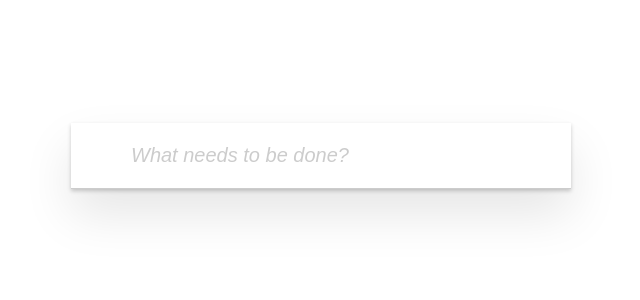
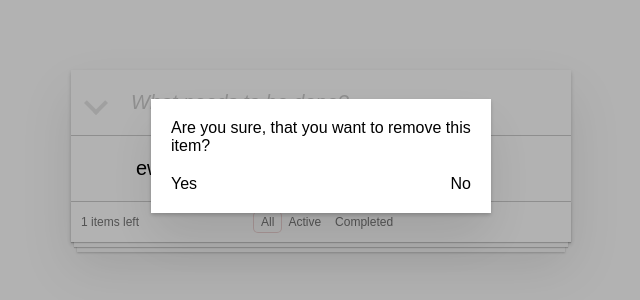
Before and after one commit to koostya/react, a React (Create React App) app: page / in a window 1280 px wide. Shown: the part 244-544 px from the top of the page, without its empty margins (319-959 px from the left). Built offline with nearby package versions, Linux system fonts and the light colour scheme.

Commit message:
modal added

```diff
--- a/public/css/style.css
+++ b/public/css/style.css
@@ -314,3 +314,43 @@ li {
 .edit .updateInput {
     display: block;
 }
+
+.confirm-modal-wrap {
+    position: fixed;
+    top: 0;
+    left: 0;
+    width: 100vw;
+    height: 100vh;
+    z-index: 999;
+}
+
+.confirm-modal-bg {
+    position: absolute;
+    width: 100%;
+    height: 100%;
+    background-color: rgba(0,0,0,.3);
+}
+
+.confirm-modal-inner {
+    width: 300px;
+    background-color: rgba(255,255,255,1);
+    position: absolute;
+    top: 50%;
+    left: 50%;
+    transform: translate(-50%, -50%);
+    padding: 20px;
+    box-shadow: 0 2px 4px 0 rgba(0, 0, 0, 0.2), 0 25px 50px 0 rgba(0, 0, 0, 0.1);
+}
+
+.modal-but {
+    display: inline-block;
+    cursor: pointer;
+}
+
+.modal-but.cancel-but {
+    float: right;
+}
+
+.modal-text {
+    padding-bottom: 20px;
+}
--- a/src/actions/actions.js
+++ b/src/actions/actions.js
@@ -44,10 +44,11 @@ export function removeItem(id) {
     }
 }
 
-export function changeCompleted(id) {
+export function changeCompleted(id, check) {
     return {
         type: CHANGE_COMPLETED,
-        id
+        id,
+        check
     }
 }
 
--- a/src/components/Item.js
+++ b/src/components/Item.js
@@ -1,6 +1,7 @@
 import React, { Component } from 'react';
+import { connect } from 'react-redux';
 
-import { removeItem, changeCompleted, changeEditing, updateItem } from '../actions/actions';
+import { removeItem, changeCompleted, changeEditing, updateItem, setAllChecked } from '../actions/actions';
 
 class Item extends Component {
     constructor(props) {
@@ -11,10 +12,14 @@ class Item extends Component {
         };
     }
 
+    componentWillReceiveProps(nextProps) {
+        this.props.chooseAllCheck(nextProps.store.getState().store)
+    }
+
     editInput = (e) => {
         if(e.key === 'Enter' || e.key === 'Esc') {
-            this.props.dispatch(updateItem(this.props.id, this.state.text));
-            this.props.dispatch(changeEditing(this.props.id));
+            this.props.store.dispatch(updateItem(this.props.id, this.state.text));
+            this.props.store.dispatch(changeEditing(this.props.id));
         }
     }
 
@@ -26,19 +31,38 @@ class Item extends Component {
 
     render() {
         const { dispatch } = this.props;
+        const { text } = this.state;
         return(
             <li>
-                <div className={this.props.completed ? 'item completed' : 'item'} onDoubleClick={() => (this.props.dispatch(changeEditing(this.props.id)))}>
+                <div
+                    className={this.props.completed ? 'item completed' : 'item'}
+                    onDoubleClick={() => (dispatch(changeEditing(this.props.id)))}
+                >
                     <div className="checkbox">
-                        <input type="checkbox" id={this.props.id} onChange={() => {this.props.dispatch(changeCompleted(this.props.id))}} checked={this.completed ? 'checked' : ''} />
+                        <input
+                            type="checkbox"
+                            id={this.props.id}
+                            onChange={() => {dispatch(changeCompleted(this.props.id, false))}}
+                            checked={this.props.completed ? 'checked' : ''}
+                        />
                         <label htmlFor={this.props.id}></label>
                     </div>
                     <div className="text">
                         <span>{this.props.text}</span>
                     </div>
-                    <div className="remove" onClick={() => (this.props.dispatch(removeItem(this.props.id)))}></div>
+                    <div
+                        className="remove"
+                        onClick={() => (dispatch(removeItem(this.props.id)))}
+                    ></div>
                     {this.props.editing ?
-                        <input type="text" className="updateInput" onBlur={(e) => {this.props.dispatch(updateItem(this.props.id, e.target.value)); this.props.dispatch(changeEditing(this.props.id))}} onChange={(e) => (this.editInputHandler(e))} onKeyPress={this.editInput} value={this.state.text} />
+                        <input
+                            type="text"
+                            className="updateInput"
+                            onBlur={(e) => {dispatch(updateItem(this.props.id, e.target.value)); dispatch(changeEditing(this.props.id))}}
+                            onChange={(e) => (this.editInputHandler(e))}
+                            onKeyPress={this.editInput}
+                            value={text}
+                        />
                         :
                         ''
                     }
@@ -48,4 +72,6 @@ class Item extends Component {
     }
 }
 
-export default Item;
+export default connect(
+    state => ({})
+)(Item);
--- a/src/components/List.js
+++ b/src/components/List.js
@@ -1,5 +1,4 @@
 import React, { Component } from 'react';
-import { connect } from 'react-redux';
 
 import Item from './Item';
 
@@ -8,14 +7,16 @@ class List extends Component {
         return(
             <div id='list'>
                 <ul>
-                    {this.props.items.map((item, idx) => (
+                    {this.props.items.map((item, idx, arr) => (
                         <Item
                             key={idx}
                             id={item.id}
                             text={item.text}
                             completed={item.completed}
                             editing={item.editing}
-                            dispatch={this.props.dispatch}
+                            store={this.props.store}
+                            chooseAllCheck={this.props.chooseAllCheck}
+                            items={arr}
                         />
                     ))}
                 </ul>
@@ -24,8 +25,4 @@ class List extends Component {
     }
 }
 
-export default connect(
-    state => ({
-
-    })
-)(List);
+export default List;
--- a/src/components/Menu.js
+++ b/src/components/Menu.js
@@ -1,9 +1,22 @@
 import React, { Component } from 'react';
+import { connect } from 'react-redux';
 
-import { setFilter } from '../actions/actions';
+import { setFilter, removeItem } from '../actions/actions';
 
 class Menu extends Component {
+
+    removeManyItems = () => {
+        let items = this.props.items;
+
+        for(let i = 0; i < items.length; i++) {
+            if(items[i].completed === true) {
+                this.props.dispatch(removeItem(items[i].id));
+            }
+        }
+    }
+
     render() {
+        const { filter, items, dispatch } = this.props;
         return(
             <div id="menu" className="menu">
                 <div>
@@ -12,12 +25,30 @@ class Menu extends Component {
                             <span>{this.props.itemsLeft}</span> items left
                         </div>
                         <div className="tabs">
-                            <div className={`tab ${this.props.store.getState().store.filter === 'ALL' && 'active'}`} onClick={() => {this.props.store.dispatch(setFilter('ALL'))}}>All</div>
-                            <div className={`tab ${this.props.store.getState().store.filter === 'ACTIVE' && 'active'}`} onClick={() => {this.props.store.dispatch(setFilter('ACTIVE'))}}>Active</div>
-                            <div className={`tab ${this.props.store.getState().store.filter === 'COMPLETED' && 'active'}`} onClick={() => {this.props.store.dispatch(setFilter('COMPLETED'))}}>Completed</div>
+                            <div
+                                className={`tab ${filter === 'ALL' && 'active'}`}
+                                onClick={() => {dispatch(setFilter('ALL'))}}
+                            >
+                                All
+                            </div>
+                            <div
+                                className={`tab ${filter === 'ACTIVE' && 'active'}`}
+                                onClick={() => {dispatch(setFilter('ACTIVE'))}}
+                            >
+                                Active
+                            </div>
+                            <div
+                                className={`tab ${filter === 'COMPLETED' && 'active'}`}
+                                onClick={() => {dispatch(setFilter('COMPLETED'))}}
+                            >
+                                Completed
+                            </div>
                         </div>
-                        {this.props.store.getState().store.items.length - this.props.itemsLeft > 0 ?
-                            <button id="clear_completed" onClick={(e) => (this.props.removeManyItems(e))}>
+                        {items.length - this.props.itemsLeft > 0 ?
+                            <button
+                                id="clear_completed"
+                                onClick={() => (this.removeManyItems())}
+                            >
                                 Clear completed
                             </button>
                             :
@@ -30,4 +61,9 @@ class Menu extends Component {
     }
 }
 
-export default Menu;
+export default connect(
+    state => ({
+        items: state.store.items,
+        filter: state.store.filter
+    })
+)(Menu);
--- /dev/null
+++ b/src/components/Modal.js
@@ -0,0 +1,33 @@
+import React, { Component } from 'react';
+import { connect } from 'react-redux';
+
+class Modal extends Component {
+
+    render() {
+        return(
+            <div className='confirm-modal-wrap'>
+                <div className='confirm-modal-bg'>
+                    <div className='confirm-modal-inner'>
+                        <div className='modal-text'>
+                            Are you sure, that you want to remove this item?
+                        </div>
+                        <div
+                            className='confirm-but modal-but'
+                        >
+                            Yes
+                        </div>
+                        <div
+                            className='cancel-but modal-but'
+                        >
+                            No
+                        </div>
+                    </div>
+                </div>
+            </div>
+        );
+    }
+}
+
+export default connect(
+    state => ({})
+)(Modal);
--- a/src/containers/App.js
+++ b/src/containers/App.js
@@ -4,55 +4,43 @@ import { connect } from 'react-redux';
 import Input from '../components/Input';
 import List from '../components/List';
 import Menu from '../components/Menu';
+import Modal from '../components/Modal';
 
-import { addItem, removeItem, setFilter, setAllChecked, changeCompleted, Filters } from '../actions/actions';
+import { addItem, setAllChecked } from '../actions/actions';
 
 class App extends Component {
-    constructor(props) {
-        super(props);
+
+    filterItems = value => {
+        let items = this.props.items,
+            loadCompleted;
+
+        value === 'COMPLETED' ? loadCompleted = true : value === 'ACTIVE' ? loadCompleted = false : loadCompleted = 'all'
+
+        return items.filter((item, i, arr) => {
+            if(item.completed === loadCompleted) {
+                return item
+            } else if(loadCompleted === 'all'){
+                return item
+            }
+        })
     }
 
-    componentDidMount(prevProps, prevState) {
-        if(prevProps !== this.props) {
-            this.props.dispatch(setAllChecked(this.chooseAllCheck()));
-        }
-    }
+    checkHowManyItemsLeft = (nextProps) => {
+        let countLeftItems = 0;
 
-    filterItems = value => {
-        console.log(this.props)
-        let items = this.props.items,
-            filteredItems = [];
-
-        for(let i = 0; i < items.length; i++) {
-            if(value === 'COMPLETED' && items[i].completed === true) {
-                filteredItems.push(items[i]);
-            } else if(value === 'ACTIVE' && items[i].completed === false) {
-                filteredItems.push(items[i]);
-            } else if(value === 'ALL') {
-                filteredItems.push(items[i]);
+        for(let i = 0; i < nextProps.items.length; i++) {
+            if(nextProps.items[i].completed === false) {
+                countLeftItems++;
             }
         }
 
-        console.log(filteredItems)
-
-        return filteredItems;
+        return countLeftItems;
     }
 
-    removeManyItems = () => {
-        let items = this.props.items,
-            newItems = [];
-
-        for(let i = 0; i < items.length; i++) {
-            if(items[i].completed === true) {
-                this.props.dispatch(removeItem(items[i].id));
-            }
-        }
-    }
-
-    chooseAllCheck = () => {
+    chooseAllCheck = (nextProps) => {
         let chooseAllChecked;
 
-        if(this.checkHowManyItemsLeft() === 0  && this.props.items.length !== 0) {
+        if(this.checkHowManyItemsLeft(nextProps) === 0  && nextProps.items.length !== 0) {
             chooseAllChecked = true;
         } else {
             chooseAllChecked = false;
@@ -61,38 +49,28 @@ class App extends Component {
         return chooseAllChecked;
     }
 
-    checkHowManyItemsLeft = () => {
-        let countLeftItems = 0;
-
-        console.log(this.props.data.getState().store);
-
-        for(let i = 0; i < this.props.data.getState().store.items.length; i++) {
-            if(this.props.data.getState().store.items[i].completed === false) {
-                countLeftItems++;
-            }
-        }
-
-        return countLeftItems;
-    }
-
     render() {
-        const { filter } = this.props;
+        const { filter, items } = this.props;
         return (
             <div className="mvc" id="mvc">
-                <Input />
+                <Input
+                    chooseAllCheck={this.chooseAllCheck}
+                />
                 <List
                     items={this.filterItems(filter)}
+                    store={this.props.data}
+                    chooseAllCheck={this.chooseAllCheck}
                 />
-                {this.props.items.length > 0 ?
+                {items.length > 0 ?
                     <Menu
-                        store={this.props.data}
-                        itemsLeft={this.checkHowManyItemsLeft()}
-
-                        removeManyItems={this.removeManyItems}
+                        itemsLeft={this.checkHowManyItemsLeft(this.props)}
                     />
                     :
                     ''
                 }
+                <Modal
+
+                />
             </div>
         );
     }
--- a/src/reducers/main.js
+++ b/src/reducers/main.js
@@ -5,13 +5,17 @@ import {
     SET_ALL_CHECKED,
     CHANGE_COMPLETED,
     CHANGE_EDITING,
-    UPDATE_ITEM,
-    Filters
+    UPDATE_ITEM
 } from '../actions/actions';
 
 const initialState = {
     filter: 'ALL',
-    items: [],
+    items: [{
+        text: 'ewf',
+        id: 234,
+        completed: false,
+        editing: false
+    }],
     chooseAllChecked: false
 };
 
@@ -68,6 +72,7 @@ function store(state = initialState, action) {
 
         case CHANGE_COMPLETED:
             return Object.assign({}, state, {
+                chooseAllChecked: state.check,
                 items: state.items.map((item) => {
                     if (item.id === action.id) {
                         return Object.assign({}, item, {
```
Also changed, not shown: src/components/Input.js (+15 -8 lines), src/index.js (+6 -4 lines).
